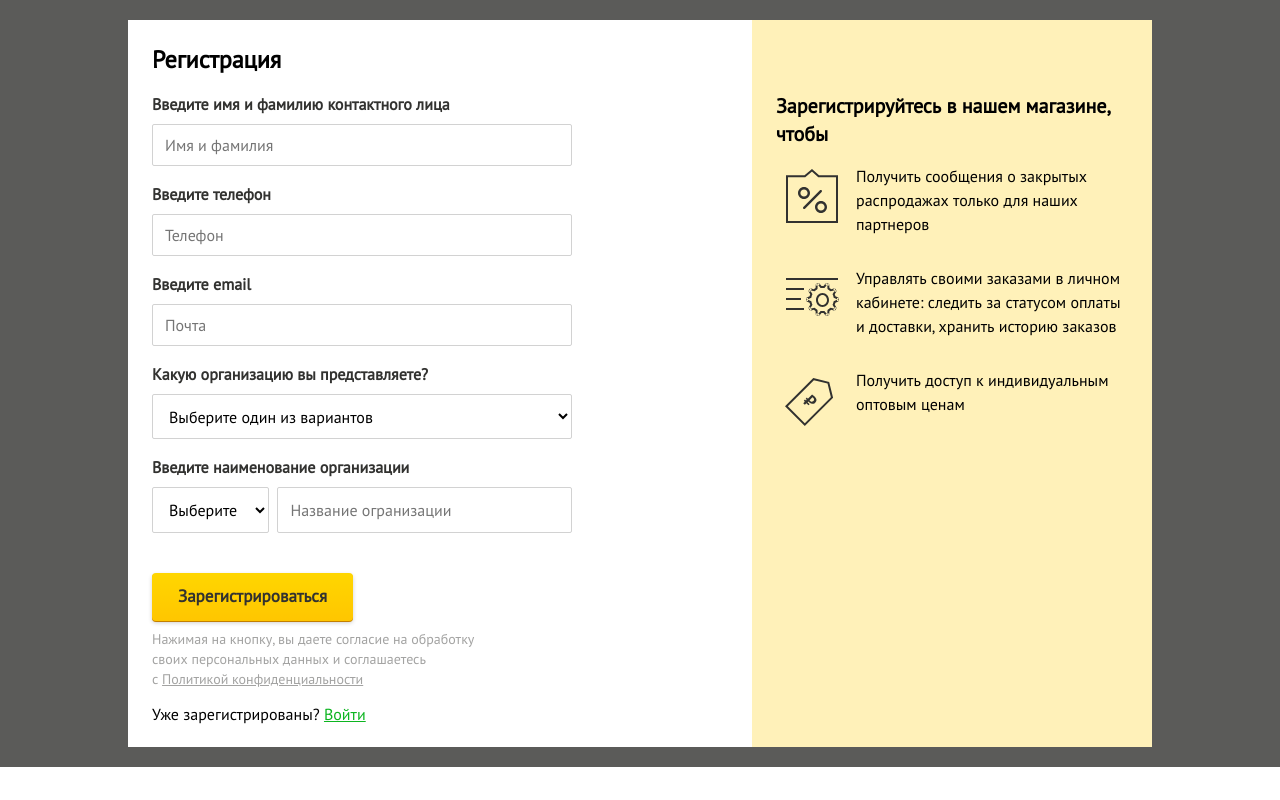
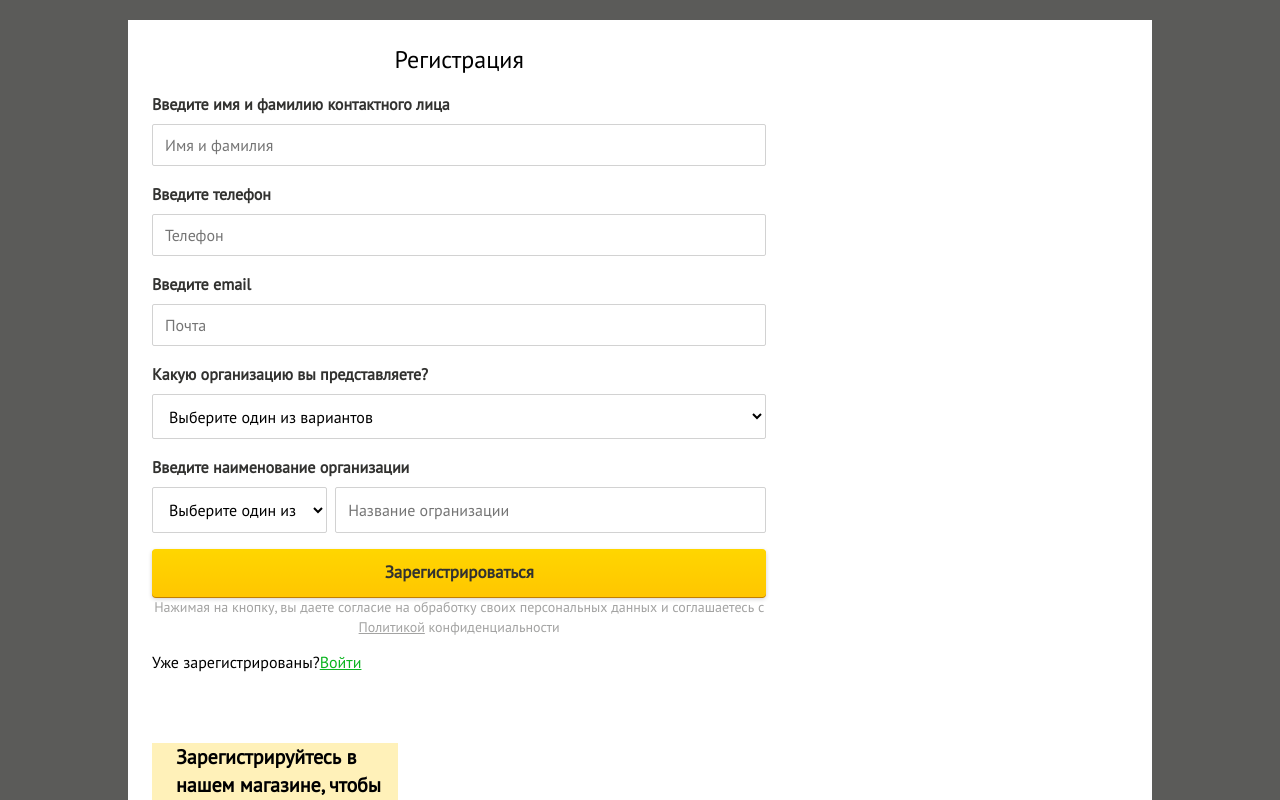
Before and after one commit to akim1995/transtarter, a Vue app in the folder transtarter-frontend/: page / in a window 1280 px wide. Shown: the top 800 px of the page. Built offline with nearby package versions, Linux system fonts and the light colour scheme.

Commit message:
some refactoring

```diff
--- a/transtarter-frontend/src/components/registration/Registration.vue
+++ b/transtarter-frontend/src/components/registration/Registration.vue
@@ -3,7 +3,7 @@
     <!-- desktop version -->
     <div class="desktop-version-block">
       <div class="desktop-version-block-left-side">
-        <div class="registration-text bold">
+        <!-- <div class="registration-text bold">
           Регистрация
         </div>
         <form
@@ -36,8 +36,14 @@
           </div>
           <div class="form-group">
             <label class="label">Какую организацию вы представляете?</label>
-            <select class="form-control" v-model="regForm.organizationVariants">
-              <option disabled value="">Выберите один из вариантов</option>
+            <select
+              class="form-control"
+              v-model="regForm.organizationVariants"
+            >
+              <option
+                disabled
+                value=""
+              >Выберите один из вариантов</option>
               <option>Автосервис</option>
               <option>Автосервис</option>
               <option>Автосервис</option>
@@ -46,8 +52,14 @@
           <div class="form-group">
             <label class="label">Введите наименование организации</label>
             <div class="two-selectors">
-              <select class="form-control first-selector"  v-model="regForm.organizationType">
-                <option disabled value="">Выберите один из вариантов</option>
+              <select
+                class="form-control first-selector"
+                v-model="regForm.organizationType"
+              >
+                <option
+                  disabled
+                  value=""
+                >Выберите один из вариантов</option>
                 <option>ООО</option>
                 <option>ООО</option>
               </select>
@@ -85,7 +97,10 @@
             class="go-log-in"
           >Войти</a>
         </div>
-      </div>
+      </div> -->
+
+        <RegistrationForm />
+
         <div class="desktop-version-block-right-side">
           <div class="our-advantages">
             <div class="title bold">
@@ -120,6 +135,9 @@
           </div>
         </div>
       </div>
+    </div>
+    <!-- end of desktop version -->
+
     <!-- mobile version -->
     <div class="mobile-version-block">
 
@@ -156,7 +174,10 @@
         <div class="registration-text text-center">
           Регистрация
         </div>
-        <form class="registration-form">
+
+        <RegistrationForm />
+
+        <!-- <form class="registration-form">
           <div class="form-group">
             <label class="label">Введите имя и фамилию контактного лица</label>
             <input
@@ -222,30 +243,33 @@
             >Политикой</a> конфиденциальности
           </div>
 
-        </form>
+        </form> -->
 
-        <div class="already-have-account text-center">
+        <!-- <div class="already-have-account text-center">
             <p>Уже зарегистрированы?</p>
             <a
               href="#"
               class="go-log-in"
             >Войти</a>
           </div>
-      </div>
+        </div> -->
 
       </div>
+      <!-- end of mobile version -->
     </div>
-
+  </div>
 </template>
 
 <script lang="ts">
 import { Component, Prop, Vue } from 'vue-property-decorator'
 import { Carousel, Slide } from 'vue-carousel'
+import RegistrationForm from '@/components/registration/registration-form/registration-form.vue'
 
 @Component({
   components: {
     Carousel,
-    Slide
+    Slide,
+    RegistrationForm
   }
 })
 export default class Registration extends Vue {
@@ -256,12 +280,12 @@ export default class Registration extends Vue {
     organizationVariants: '',
     organizationType: '',
     organizationName: ''
-  }
+  };
 }
 </script>
 
 <!-- Add "scoped" attribute to limit CSS to this component only -->
 <style scoped lang="scss">
 @import "../../assets/scss/variables.scss";
-@import "styles.scss";
+@import "registration-styles.scss";
 </style>
--- /dev/null
+++ b/transtarter-frontend/src/components/registration/registration-form/registration-form-styles.scss
@@ -0,0 +1,47 @@
+.registration-text {
+    font-size: 24px;
+    line-height: 1.33;
+    margin-bottom: 16px;
+    margin-top: 24px;
+}
+
+.accept-checkbox {
+    color: $medium-grey;
+    line-height: 1.43;
+    margin-bottom: 16px;
+    font-size: 14px;
+    .policy-link {
+        text-decoration: underline;
+        color: inherit;
+        cursor: pointer;
+    }
+}
+
+.already-have-account {
+    display: flex;
+    font-size: 16px;
+    .go-log-in {
+        text-decoration: underline;
+        color: $green;
+    }
+    margin-bottom: 24px;
+}
+
+@media (max-width: 768px) {
+    .registration-text {
+        font-size: 20px;
+        font-weight: 600;
+        line-height: 1.4;
+        padding: 16px 0;
+    }
+    .accept-checkbox {
+        color: $medium-grey;
+        line-height: 1.43;
+        margin: 8px 16px 17px;
+        .policy-link {
+            text-decoration: underline;
+            color: inherit;
+            cursor: pointer;
+        }
+    }
+}
--- /dev/null
+++ b/transtarter-frontend/src/components/registration/registration-form/registration-form.vue
@@ -0,0 +1,118 @@
+<template>
+
+  <div>
+    <div class="registration-text text-center">
+      Регистрация
+    </div>
+    <form class="registration-form">
+      <div class="form-group">
+        <label class="label">Введите имя и фамилию контактного лица</label>
+        <input
+          v-model="regForm.fullName"
+          placeholder="Имя и фамилия"
+          class="form-control"
+        >
+      </div>
+      <div class="form-group">
+        <label class="label">Введите телефон</label>
+        <input
+          v-model="regForm.phone"
+          placeholder="Телефон"
+          class="form-control"
+        >
+      </div>
+      <div class="form-group">
+        <label class="label">Введите email</label>
+        <input
+          v-model="regForm.email"
+          placeholder="Почта"
+          class="form-control"
+        >
+      </div>
+      <div class="form-group">
+        <label class="label">Какую организацию вы представляете?</label>
+        <select
+          class="form-control"
+          v-model="regForm.organizationVariants"
+        >
+          <option
+            disabled
+            value=""
+          >Выберите один из вариантов</option>
+          <option>Автосервис</option>
+          <option>Автосервис</option>
+          <option>Автосервис</option>
+        </select>
+      </div>
+      <div class="form-group">
+        <label class="label">Введите наименование организации</label>
+        <div class="two-selectors">
+          <select
+            class="form-control first-selector"
+            v-model="regForm.organizationType"
+          >
+            <option
+              disabled
+              value=""
+            >Выберите один из вариантов</option>
+            <option>ООО</option>
+            <option>ООО</option>
+          </select>
+          <input
+            v-model="regForm.organizationName"
+            placeholder="Название огранизации"
+            class="form-control second-selector"
+          >
+        </div>
+      </div>
+
+      <button
+        type="submit"
+        class="btn btn-orange btn-block"
+      >
+        Зарегистрироваться
+      </button>
+
+      <div class="accept-checkbox text-center">
+        Нажимая на кнопку, вы даете согласие
+        на обработку своих персональных данных
+        и соглашаетесь с <a
+          href="#"
+          class="policy-link"
+        >Политикой</a> конфиденциальности
+      </div>
+
+    </form>
+
+    <div class="already-have-account text-center">
+      <p>Уже зарегистрированы?</p>
+      <a
+        href="#"
+        class="go-log-in"
+      >Войти</a>
+    </div>
+  </div>
+
+</template>
+
+<script lang="ts">
+import { Component, Prop, Vue } from 'vue-property-decorator'
+
+@Component
+export default class RegistrationForm extends Vue {
+  regForm = {
+    fullName: '',
+    phone: '',
+    email: '',
+    organizationVariants: '',
+    organizationType: '',
+    organizationName: ''
+  };
+}
+</script>
+
+<!-- Add "scoped" attribute to limit CSS to this component only -->
+<style scoped lang="scss">
+@import "../../../assets/scss/variables.scss";
+@import "registration-form-styles.scss";
+</style>
--- a/transtarter-frontend/src/router.ts
+++ b/transtarter-frontend/src/router.ts
@@ -12,6 +12,11 @@ export default new Router({
       path: '/',
       name: 'home',
       component: Home
+    },
+    {
+      path: '/',
+      name: 'registration',
+      component: Home
     }
   ]
 })
--- a/transtarter-frontend/src/views/Home.vue
+++ b/transtarter-frontend/src/views/Home.vue
@@ -1,6 +1,6 @@
 <template>
   <div class="home">
-    <Registration msg="Welcome to Your Vue.js + TypeScript App"/>
+    <Registration />
   </div>
 </template>
 
```
Also changed, not shown: transtarter-frontend/src/components/registration/registration-styles.scss (renamed from transtarter-frontend/src/components/registration/styles.scss). Lines whose indentation alone changed are shown as unchanged.
